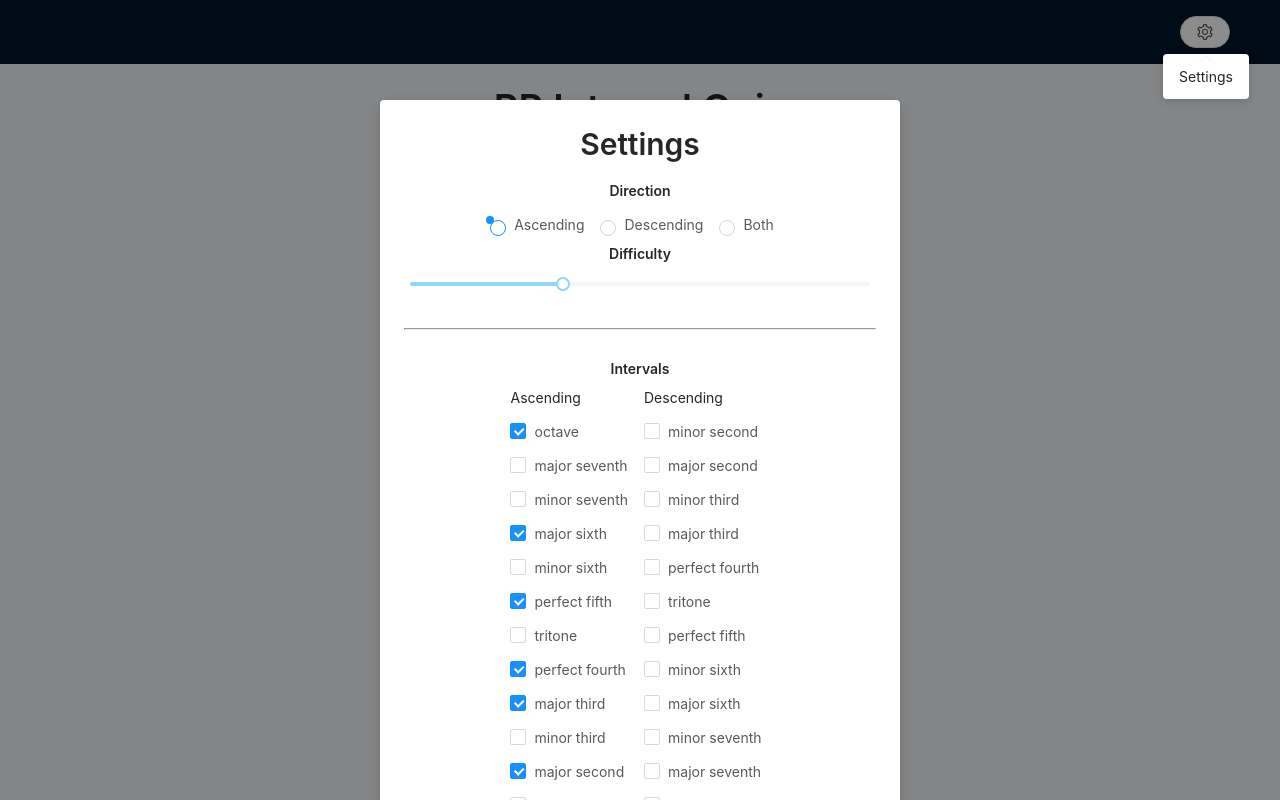
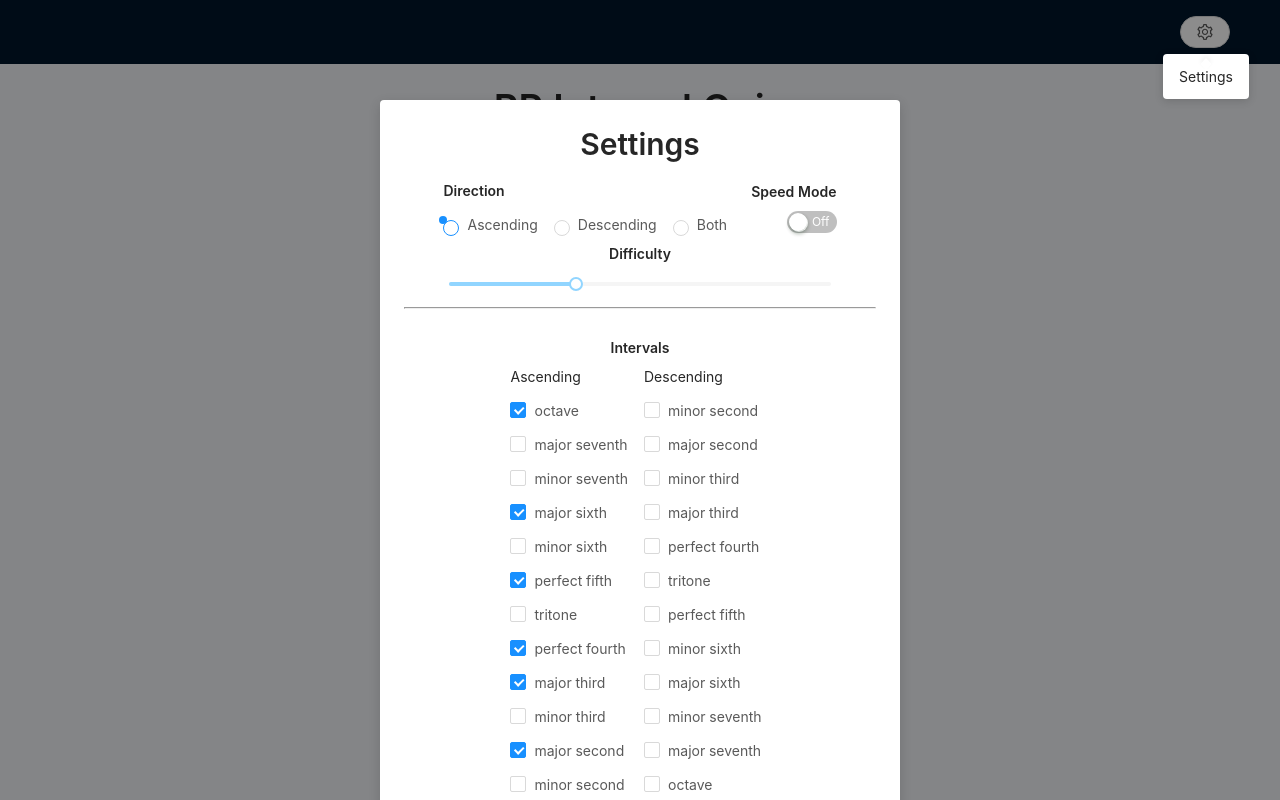
Before and after one commit to jjjpanda/RP-Interval-Quiz, a React app: page /RP-Interval-Quiz/ in a window 1280 px wide. Both pictures are taken after a click on the button 1205 px from the left and 32 px from the top of the page. Built offline with nearby package versions, Linux system fonts and the light colour scheme.

Commit message:
more changes

```diff
--- a/src/components/Quiz.jsx
+++ b/src/components/Quiz.jsx
@@ -14,7 +14,8 @@ import {
     Space,
     Popconfirm,
     Popover,
-    Typography
+    Typography,
+    message
 } from 'antd'
 
 import {
@@ -54,7 +55,8 @@ class Quiz extends React.Component{
             correctnessDistribution: interval.currentDistribution(),
             incorrectGuesses: [],
             correct: false,
-            goBack: false
+            goBack: false,
+            speed: false,
         }
         this.settings = React.createRef()
         console.log(this.state.correctnessDistribution)
@@ -86,6 +88,7 @@ class Quiz extends React.Component{
     }
 
     sendAnswer = (semitones) => {
+        console.log(this.state)
         console.log(semitones)
         if(semitones === this.state.currentInterval){
             if(this.state.firstAttempt){
@@ -93,25 +96,38 @@ class Quiz extends React.Component{
                     const index = state.correctnessDistribution.findIndex(i => semitones === i.semitones)
                     state.correctnessDistribution[index].correct++
                     state.correctnessDistribution[index].percent = 100 * state.correctnessDistribution[index].correct / (state.correctnessDistribution[index].correct + state.correctnessDistribution[index].incorrect)
-                    if(state.correctInARow === 9){
+                    if(state.correctInARow === 6){
                         this.settings.current.increaseDifficulty()
+                        message.success('Difficulty Increased');
                     }
                     return {
                         numberCorrect: state.numberCorrect+1,
-                        correctInARow: (state.correctInARow > 8 ? 0 : state.correctInARow+1),
+                        correctInARow: (state.correctInARow >= 6 ? 0 : state.correctInARow+1),
                         correctnessDistribution: state.correctnessDistribution,
                         numberOfQuestions: state.numberOfQuestions+1,
                         nextable: true,
                         firstAttempt: false,
                         correct: true,
                     }
+                }, () => {
+                    setTimeout(() => {
+                        if(this.state.speed){
+                            this.nextInterval()
+                        }
+                    }, 500)
                 })
             }
             else{
                 this.setState((state) => ({
                     nextable: true,
                     correct: true,
-                }))
+                }), () => {
+                    setTimeout(() => {
+                        if(this.state.speed){
+                            this.nextInterval()
+                        }
+                    }, 500)
+                })
             }
         }
         else{
@@ -178,15 +194,16 @@ class Quiz extends React.Component{
                             </Popover>
                         </div>
                         <div style={{float: 'right', display: 'inline-block'}}>
-                            <Settings ref={this.settings} updateSettings={(settings) => {
-                                console.log(settings)
-                                interval.setProbability(interval.createProbabilityArr(settings.intervals))
-                            }} />
                             <Results
                                 results = {this.state.correctnessDistribution}
                                 numberCorrect = {this.state.numberCorrect}
                                 numberOfQuestions={this.state.numberOfQuestions}
                             />
+                            <Settings ref={this.settings} updateSettings={(settings) => {
+                                this.setState(() => ({speed: settings.speed}))
+                                console.log(settings)
+                                interval.setProbability(interval.createProbabilityArr(settings.intervals))
+                            }} />
                         </div>
                     </span>
                 </Layout.Header>
--- a/src/components/Settings.jsx
+++ b/src/components/Settings.jsx
@@ -128,6 +128,7 @@ class Settings extends React.Component{
     }
 
     increaseDifficulty = () => {
+        console.log("IncREASE", this.state.intervals)
         for(let i of Settings.intervalDissonanceArr){
             const pIndex = this.state.intervals.findIndex(o => o === i)
             const nIndex = this.state.intervals.findIndex(o => o === -1 * i)
@@ -177,22 +178,26 @@ class Settings extends React.Component{
                     <Typography.Title level={2}>Settings</Typography.Title>
 
                     <Space direction={'vertical'}>
+                        <Space>
+                            <Space direction={'vertical'} style={{textAlign: 'left'}}>
                                 <Typography.Text strong>Direction</Typography.Text>
                                 <Radio.Group onChange={this.onDirectionChange} value={this.state.direction}>
                                     <Radio value={'up'}>Ascending</Radio>
                                     <Radio value={'down'}>Descending</Radio>
                                     <Radio value={'both'}>Both</Radio>
                                 </Radio.Group>
-                        <Typography.Text strong>Difficulty</Typography.Text>
+                            </Space>
+                            <Space direction={'vertical'} style={{textAlign: 'right'}}>
+                                <Typography.Text strong>Speed Mode</Typography.Text>
+                                <Switch checkedChildren="On" unCheckedChildren="Off" onChange={this.onSwitchChange} checked = {this.state.speed === 'on'} />
+                            </Space>
                         </Space>
 
-
+                        <div>
+                            <Typography.Text strong>Difficulty</Typography.Text>
                             <Slider min={3} max={12} onChange={this.onDifficultyChange} value={this.state.difficulty} />
-
-                    {/* <Space>
-                        <Typography>Speed Mode:</Typography>
-                        <Switch checkedChildren="On" unCheckedChildren="Off" onChange={this.onSwitchChange} checked = {this.state.speed === 'on'} />
-                    </Space> */}
+                        </div>
+                    </Space>
 
                     <br />
                     <hr />
```
Also changed, not shown: 1 other file (tests, documents, lock files or other folders). Lines whose indentation alone changed are shown as unchanged.
